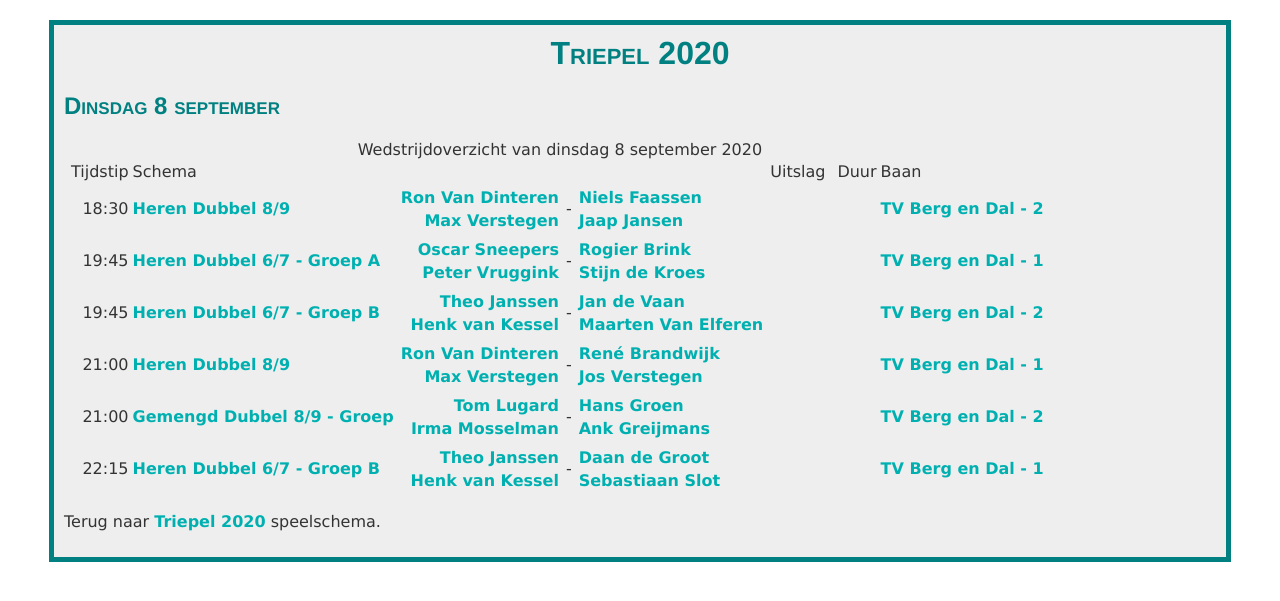
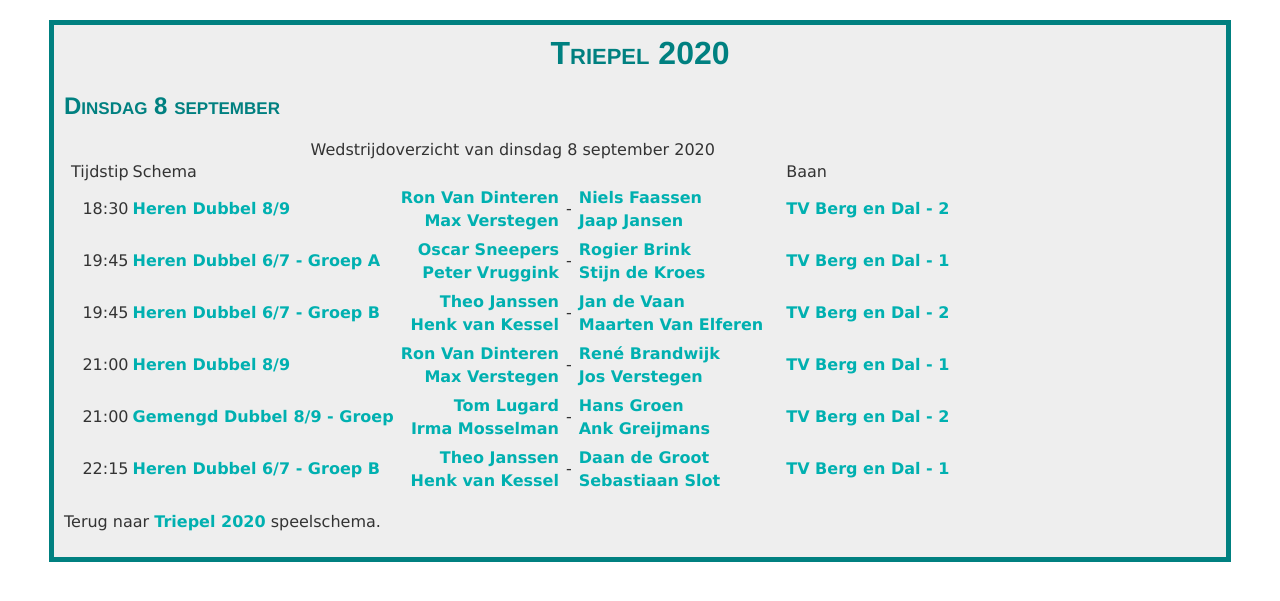
Before and after one commit to arjenpdevries/arjenpdevries.github.io, a Jekyll site: the page Triepel2020/0809.html, which Jekyll copies as it is, in a window 1280 px wide. Shown: the top 601 px of the page. Built offline with Jekyll 4.4.1, drawn with Linux system fonts in a browser that asks for light colours.

Commit message:
Duur en Uitslag headers removed

```diff
--- a/Triepel2020/0609.html
+++ b/Triepel2020/0609.html
@@ -20,7 +20,7 @@
 		Wedstrijdoverzicht van zondag 6 september 2020
 	</caption><thead>
 		<tr>
-			<td></td><td>Tijdstip</td><td>Schema</td><td colspan="3"></td><td>Uitslag</td><td></td><td></td><td align="right">Duur</td><td>Baan</td><td>&nbsp;</td>
+			<td></td><td>Tijdstip</td><td>Schema</td><td colspan="3"></td><td></td><td></td><td></td><td align="right"></td><td>Baan</td><td>&nbsp;</td>
 		</tr>
 	</thead><tbody>
 		<tr>
--- a/Triepel2020/0709.html
+++ b/Triepel2020/0709.html
@@ -20,7 +20,7 @@
 		Wedstrijdoverzicht van maandag 7 september 2020
 	</caption><thead>
 		<tr>
-			<td></td><td>Tijdstip</td><td>Schema</td><td colspan="3"></td><td>Uitslag</td><td></td><td></td><td align="right">Duur</td><td>Baan</td><td>&nbsp;</td>
+			<td></td><td>Tijdstip</td><td>Schema</td><td colspan="3"></td><td></td><td></td><td></td><td align="right"></td><td>Baan</td><td>&nbsp;</td>
 		</tr>
 	</thead><tbody>
 		<tr>
--- a/Triepel2020/0809.html
+++ b/Triepel2020/0809.html
@@ -20,7 +20,7 @@
 		Wedstrijdoverzicht van dinsdag 8 september 2020
 	</caption><thead>
 		<tr>
-			<td></td><td>Tijdstip</td><td>Schema</td><td colspan="3"></td><td>Uitslag</td><td></td><td></td><td align="right">Duur</td><td>Baan</td><td>&nbsp;</td>
+			<td></td><td>Tijdstip</td><td>Schema</td><td colspan="3"></td><td></td><td></td><td></td><td align="right"></td><td>Baan</td><td>&nbsp;</td>
 		</tr>
 	</thead><tbody>
 		<tr>
--- a/Triepel2020/0909.html
+++ b/Triepel2020/0909.html
@@ -20,7 +20,7 @@
 		Wedstrijdoverzicht van woensdag 9 september 2020
 	</caption><thead>
 		<tr>
-			<td></td><td>Tijdstip</td><td>Schema</td><td colspan="3"></td><td>Uitslag</td><td></td><td></td><td align="right">Duur</td><td>Baan</td><td>&nbsp;</td>
+			<td></td><td>Tijdstip</td><td>Schema</td><td colspan="3"></td><td></td><td></td><td></td><td align="right"></td><td>Baan</td><td>&nbsp;</td>
 		</tr>
 	</thead><tbody>
 		<tr>
--- a/Triepel2020/1009.html
+++ b/Triepel2020/1009.html
@@ -20,7 +20,7 @@
 		Wedstrijdoverzicht van donderdag 10 september 2020
 	</caption><thead>
 		<tr>
-			<td></td><td>Tijdstip</td><td>Schema</td><td colspan="3"></td><td>Uitslag</td><td></td><td></td><td align="right">Duur</td><td>Baan</td><td>&nbsp;</td>
+			<td></td><td>Tijdstip</td><td>Schema</td><td colspan="3"></td><td></td><td></td><td></td><td align="right"></td><td>Baan</td><td>&nbsp;</td>
 		</tr>
 	</thead><tbody>
 		<tr>
--- a/Triepel2020/1209.html
+++ b/Triepel2020/1209.html
@@ -20,7 +20,7 @@
 		Wedstrijdoverzicht van zaterdag 12 september 2020
 	</caption><thead>
 		<tr>
-			<td></td><td>Tijdstip</td><td>Schema</td><td colspan="3"></td><td>Uitslag</td><td></td><td></td><td align="right">Duur</td><td>Baan</td><td>&nbsp;</td>
+			<td></td><td>Tijdstip</td><td>Schema</td><td colspan="3"></td><td></td><td></td><td></td><td align="right"></td><td>Baan</td><td>&nbsp;</td>
 		</tr>
 	</thead><tbody>
 		<tr>
```
